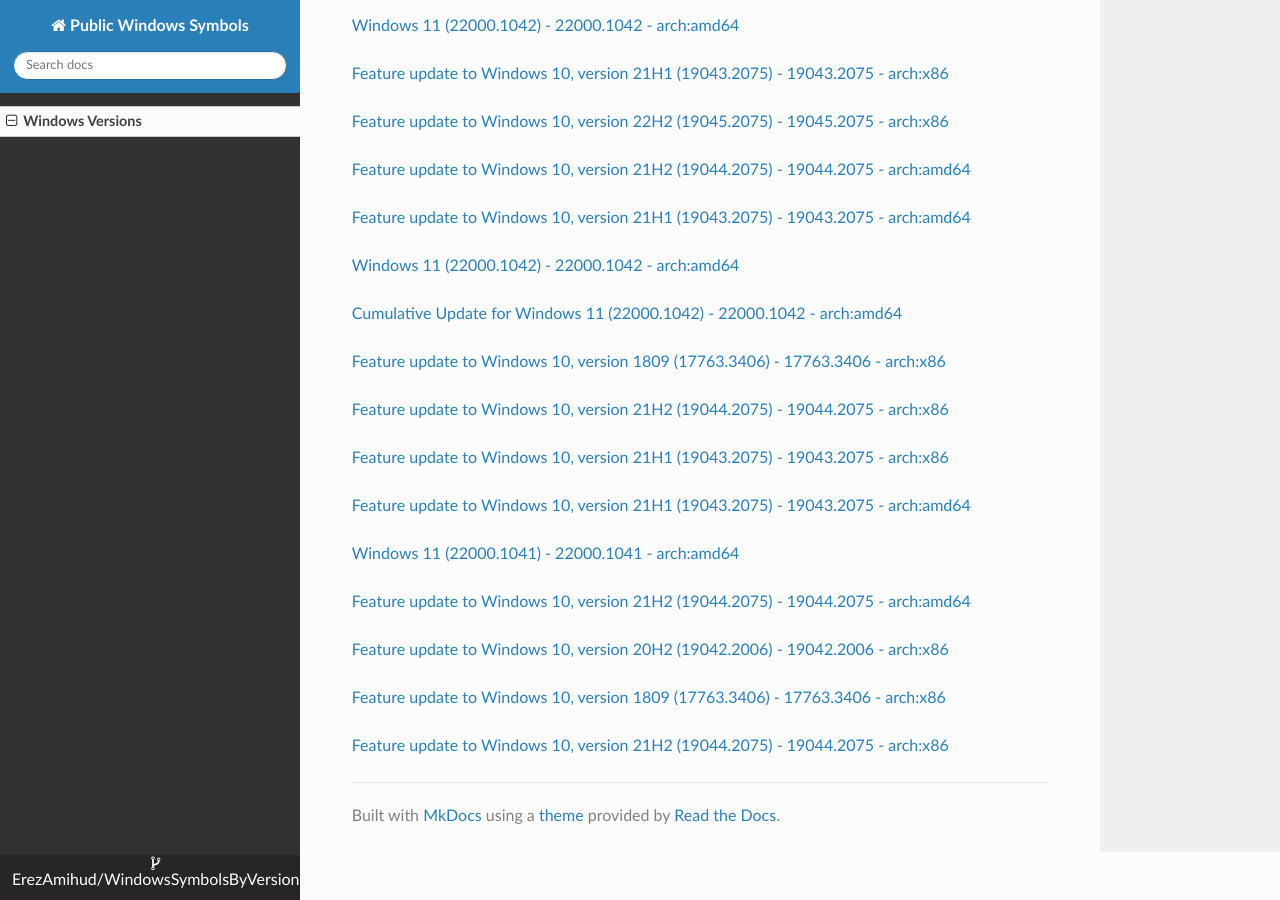
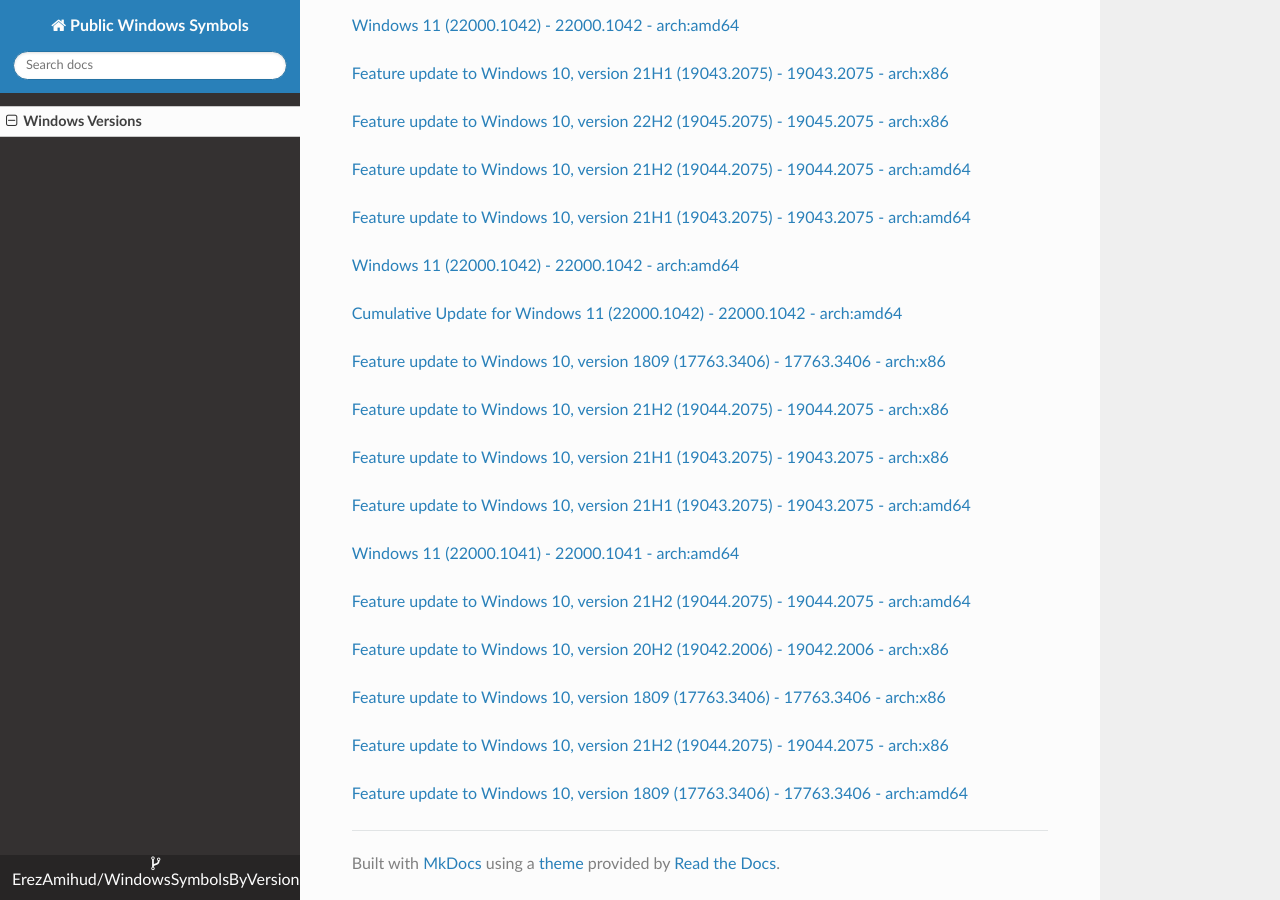
Before and after one commit to ErezAmihud/WindowsSymbolsByVersion, an MkDocs documentation site: the page built from docs/index.md, in a window 1280 px wide and 900 px high, scrolled down 52181 px. Built offline with MkDocs 1.6.1, drawn with Linux system fonts in a browser that asks for light colours; nearby versions of some CDN libraries.

Commit message:
Automated commit, add manifest for 695e208e-9240-4766-aac1-1e6b76eb5598

```diff
--- a/docs/index.md
+++ b/docs/index.md
@@ -3085,3 +3085,6 @@
 
 
 [Feature update to Windows 10, version 21H2 (19044.2075) - 19044.2075 - arch:x86](https://github.com/ErezAmihud/WindowsSymbolsByVersion/blob/main/manifests/04e76108-ab0d-45ff-baf1-32f7313c9f32.manifest)
+
+
+[Feature update to Windows 10, version 1809 (17763.3406) - 17763.3406 - arch:amd64](https://github.com/ErezAmihud/WindowsSymbolsByVersion/blob/main/manifests/695e208e-9240-4766-aac1-1e6b76eb5598.manifest)
```
Also changed, not shown: process_builds.json (+1 -1 lines), 1 other file.
